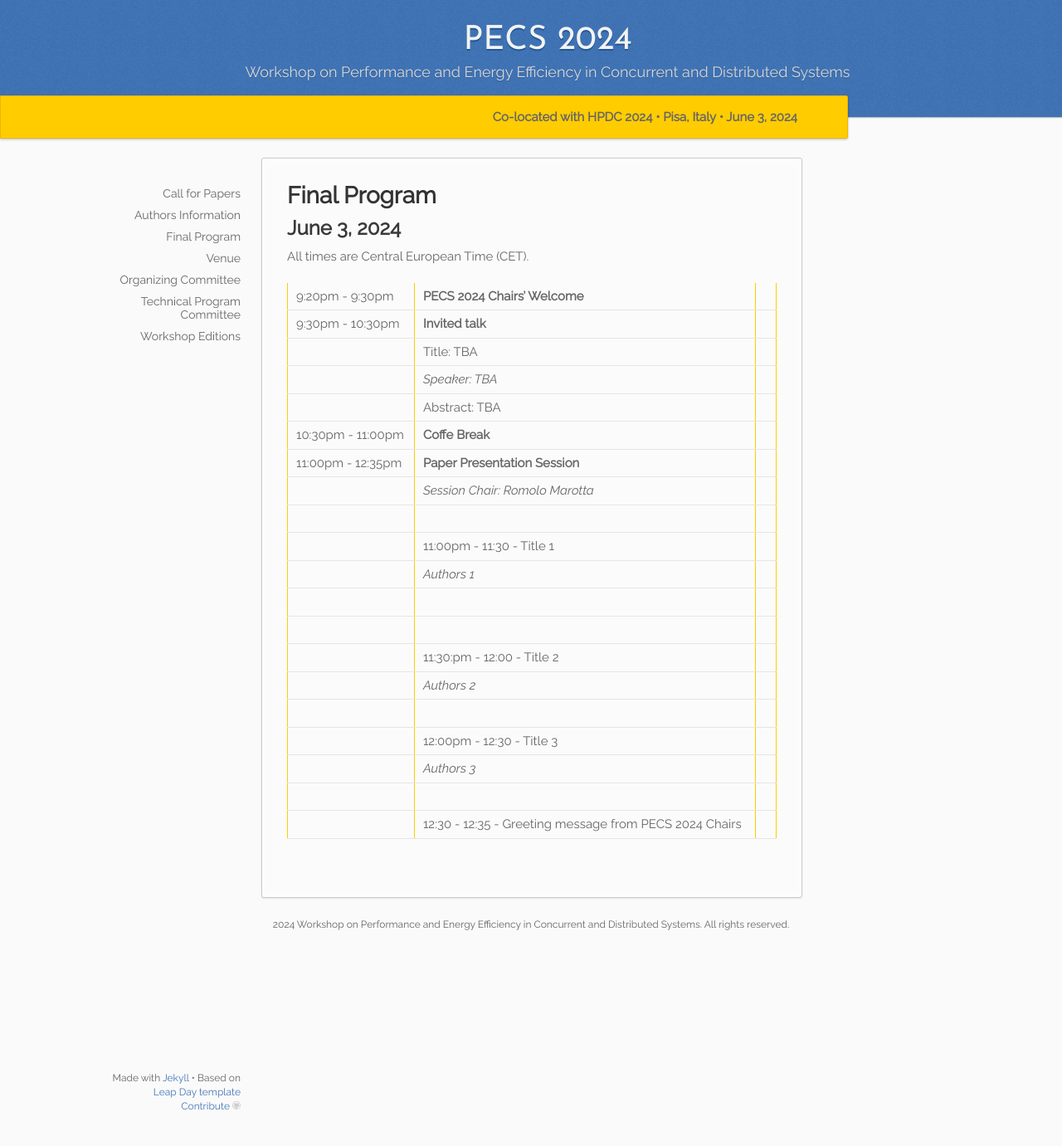
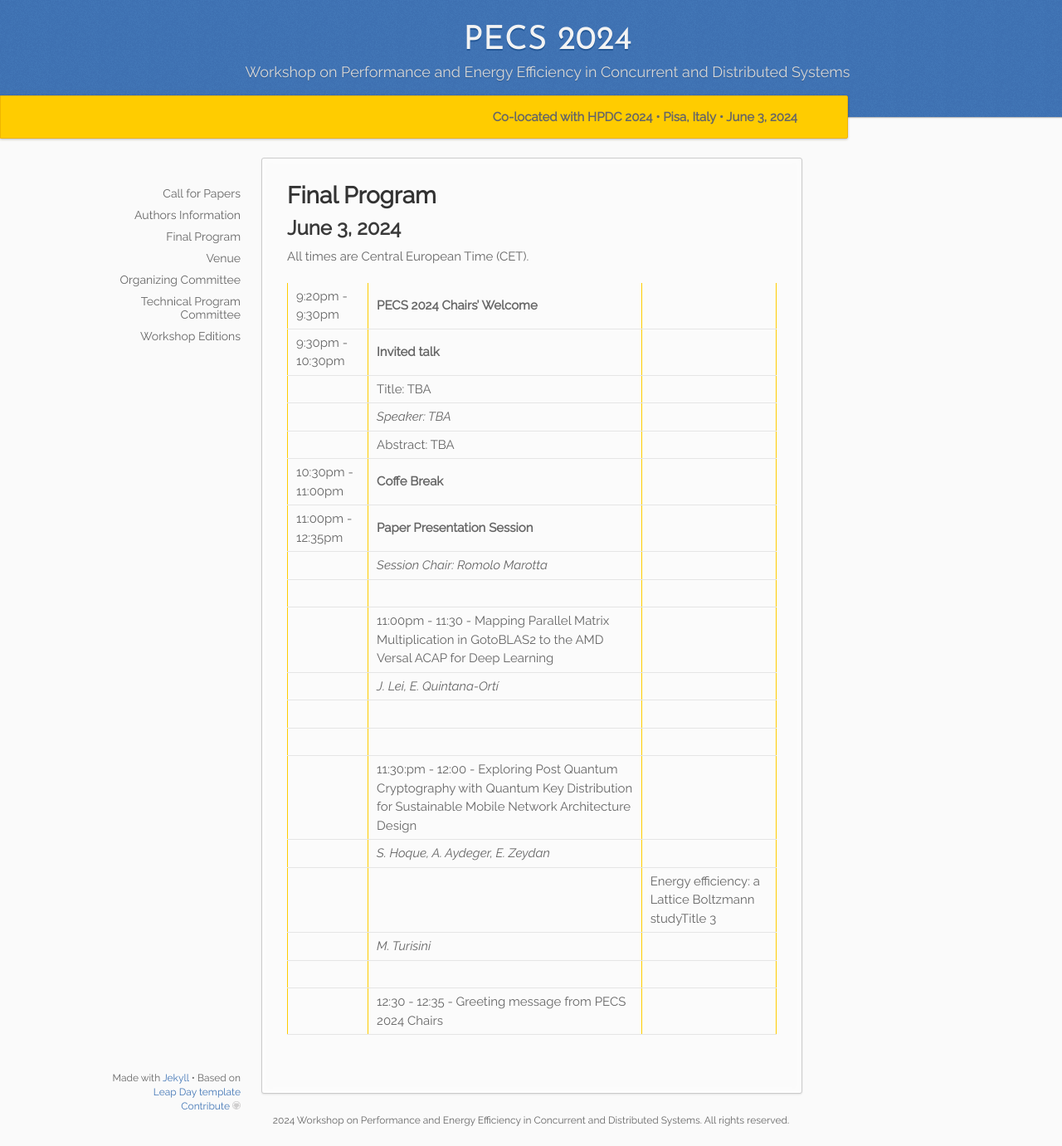
Before and after one commit to pecs-workshop/pecs-workshop.github.io, a Jekyll site: the page built from _2024/05.program.md, in a window 1280 px wide and 1381 px high. Shown: the whole window at 83% size. Built offline with Jekyll 4.4.1, drawn with Linux system fonts in a browser that asks for light colours.

Commit message:
Schedule

```diff
--- a/_2024/05.program.md
+++ b/_2024/05.program.md
@@ -21,14 +21,13 @@
 | 11:00pm - 12:35pm | **Paper Presentation Session** |
 | | *Session Chair: Romolo Marotta* |
 | | |
-| | 11:00pm - 11:30 - Title 1 |
-| | *Authors 1* |
+| | 11:00pm - 11:30 - Mapping Parallel Matrix Multiplication in GotoBLAS2 to the AMD Versal ACAP for Deep Learning |
+| | *J. Lei, E. Quintana-Ortí* |
 | | |
 | | |
-| | 11:30:pm - 12:00 - Title 2 |
-| | *Authors 2* |
-| | |
-| | 12:00pm - 12:30 - Title 3 |
-| | *Authors 3* |
+| | 11:30:pm - 12:00 - Exploring Post Quantum Cryptography with Quantum Key Distribution for Sustainable Mobile Network Architecture Design |
+| | *S. Hoque, A. Aydeger, E. Zeydan* |
+| | |Energy efficiency: a Lattice Boltzmann studyTitle 3 |
+| | *M. Turisini* |
 | | |
 | | 12:30 - 12:35 - Greeting message from PECS 2024 Chairs |
```
